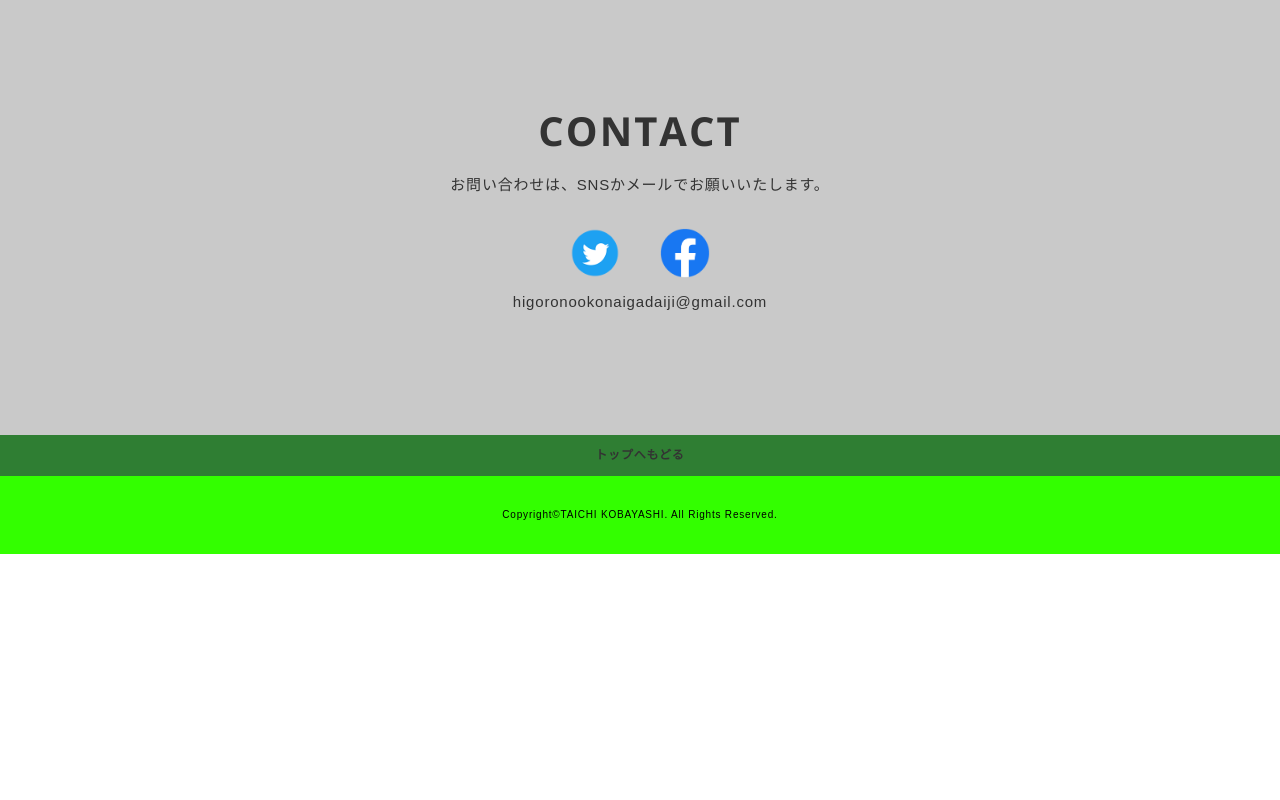
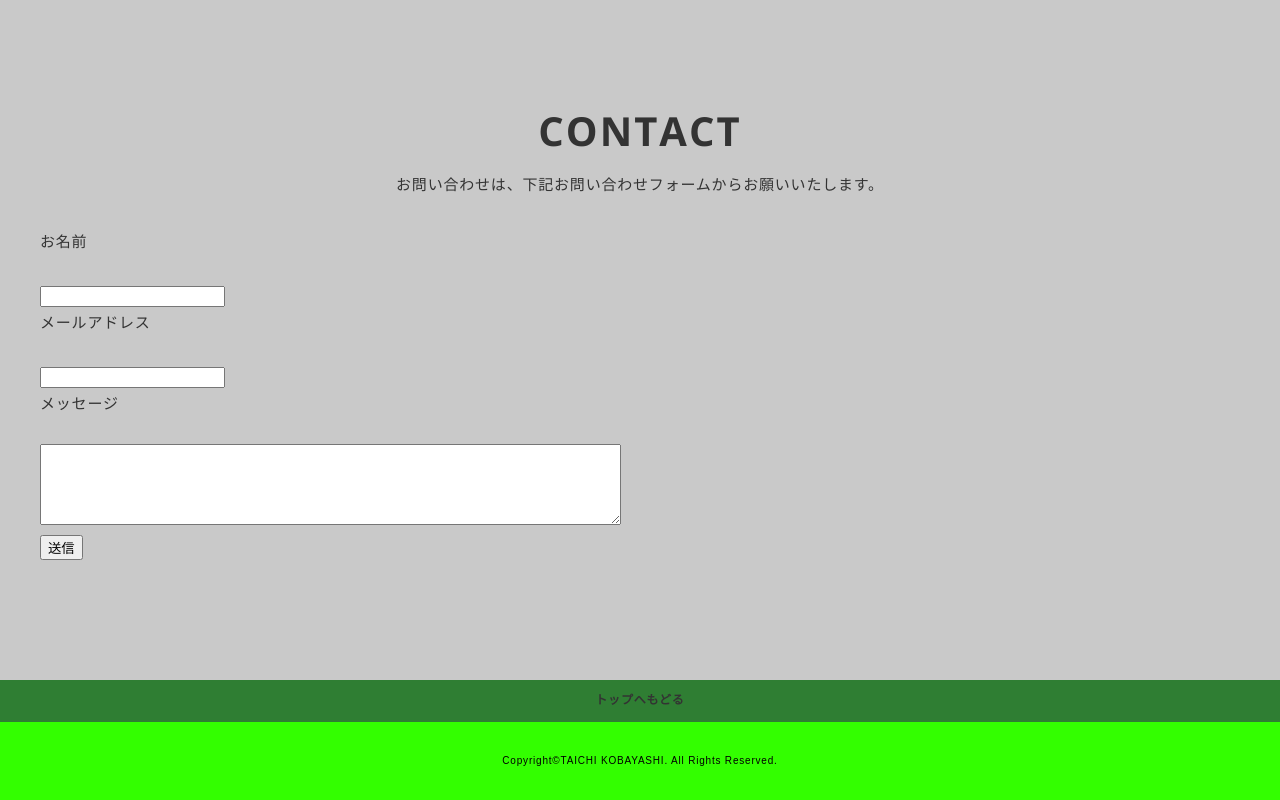
Before and after one commit to taichi-kobaya/portfolio, a plain HTML site: page index.html in a window 1280 px wide. Shown: the part 4383-5183 px from the top of the page. Before the commit the page ends 4937 px from the top, so only its background shows below. Drawn offline with nearby package versions, Linux system fonts and the light colour scheme.

Commit message:
20210205

```diff
--- a/index.html
+++ b/index.html
@@ -296,11 +296,21 @@
           </div>
           <div class="section-lead">
             <p>
-              お問い合わせは、<br class="sp-only">SNSかメールでお願いいたします。
+              お問い合わせは、<br class="sp-only">下記お問い合わせフォームからお願いいたします。
             </p>
           </div>
           <div class="section-body contact">
-            <ul class="contact-list">
+            <form method="post" action="">
+                <p>お名前</p><br>
+                <input type="text" name="name" value=""><br>
+                  <p>メールアドレス</p><br>
+                <input type="text" name="email" value=""><br>
+                <p>メッセージ</p><br>
+                <textarea name="message" rows="5" cols="70"></textarea><br>
+              <input type="submit" value="送信">
+            </form>
+
+            <!-- <ul class="contact-list">
               <li class="contact-item">
                 <a class="contact-link" href="https://twitter.com/" target="_blank"><img class="contact-image"
                     src="img/contact/icon_tw.png" alt=""></a>
@@ -310,7 +320,7 @@
                     src="img/contact/icon_fb.png" alt=""></a>
               </li>
             </ul>
-            <div class="contact-text">higoronookonaigadaiji@gmail.com</div>
+            <div class="contact-text">higoronookonaigadaiji@gmail.com</div> -->
           </div>
         </div>
       </section>
```
Also changed, not shown: 1 other file.
